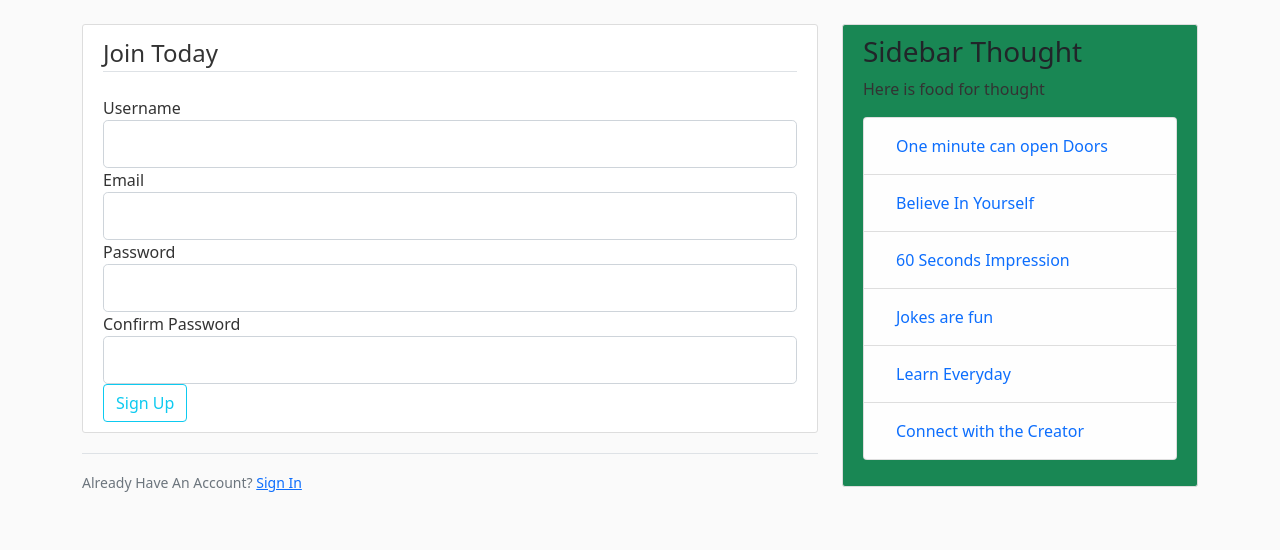
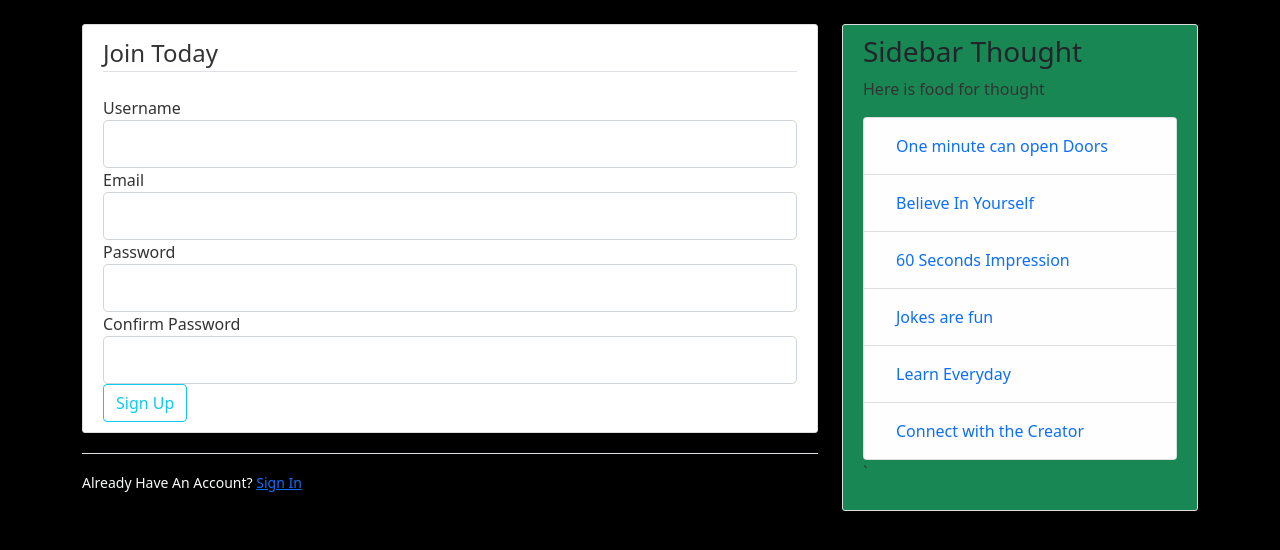
Before and after one commit to Aaron-Ekal/Blog, a Flask app: page /register in a window 1280 px wide. Shown: the part 56-606 px from the top of the page. Run offline with Flask 2, Linux system fonts and the light colour scheme; some libraries are stand-ins or nearby versions.

Commit message:
rechanged background

```diff
--- a/app/static/main.css
+++ b/app/static/main.css
@@ -1,5 +1,5 @@
 body {
-  background: #fafafa;
+  background: black;
   color: #333333;
   margin-top: 5rem;
 }
--- a/app/templates/layout.html
+++ b/app/templates/layout.html
@@ -70,7 +70,7 @@
             <li class="list-group-item list-group-item-light"><a class="nav-item nav-link" href="{{ url_for('users.register')}}">Jokes are fun</a></li>
             <li class="list-group-item list-group-item-light"><a class="nav-item nav-link" href="{{ url_for('users.register')}}">Learn Everyday</a></li>
             <li class="list-group-item list-group-item-light"><a class="nav-item nav-link" href="/login">Connect with the Creator</a></li>
-          </ul>
+          </ul>`
         </p>
       </div>
     </div>
--- a/app/templates/login.html
+++ b/app/templates/login.html
@@ -47,7 +47,7 @@
         </form>
     </div>
     <div class="border-top pt-3">
-        <small class="text-muted">
+        <small class="text-light">
             Need An Account? <a class="ml-3" href="{{ url_for('users.register')}}">Sign Up Here</a>
         </small>
     </div>
--- a/app/templates/register.html
+++ b/app/templates/register.html
@@ -69,7 +69,7 @@
         </form>
     </div>
     <div class="border-top pt-3">
-        <small class="text-muted">
+        <small class="text-light">
             Already Have An Account? <a class="ml-2" href="{{ url_for('users.login')}}">Sign In</a>
         </small>
     </div>
```
